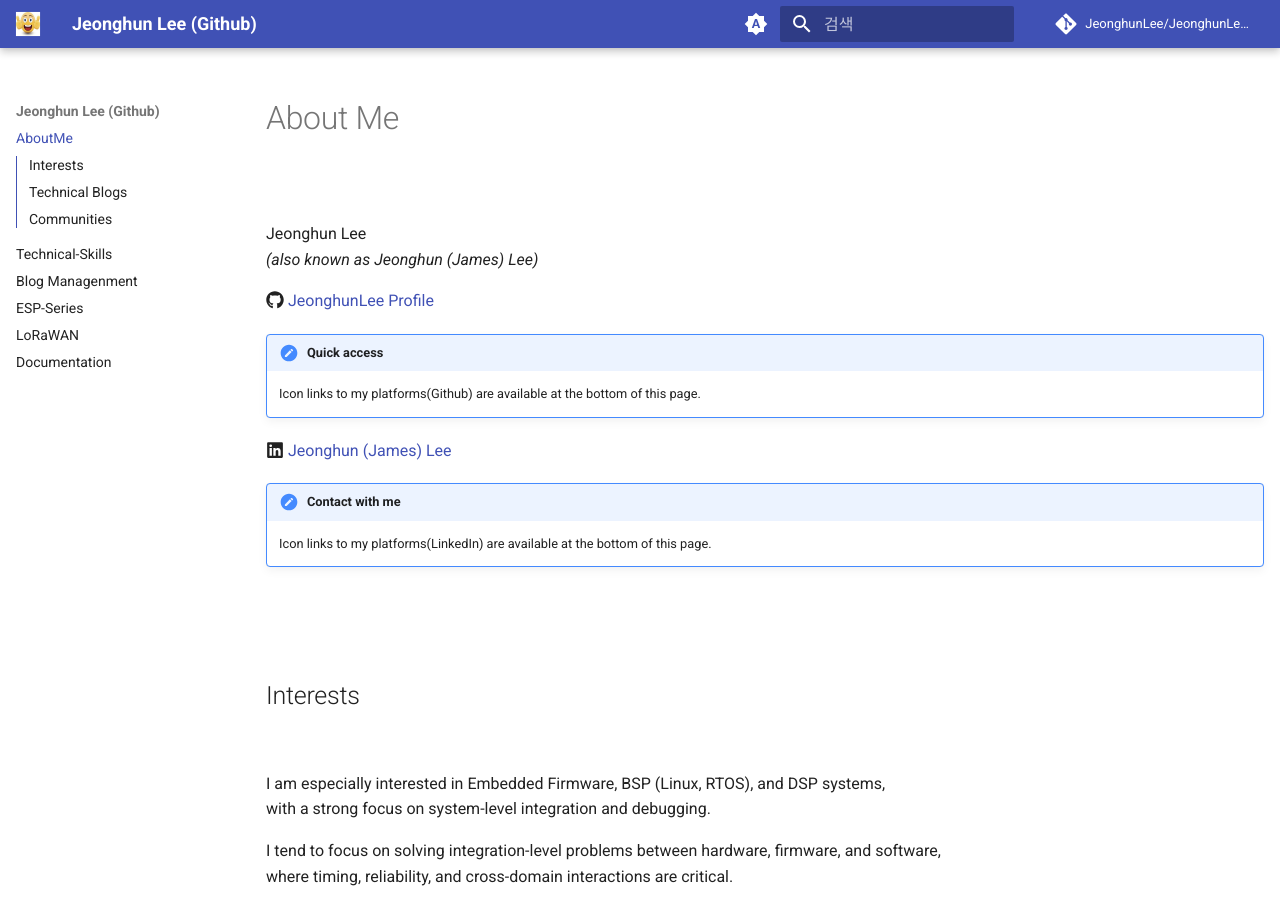
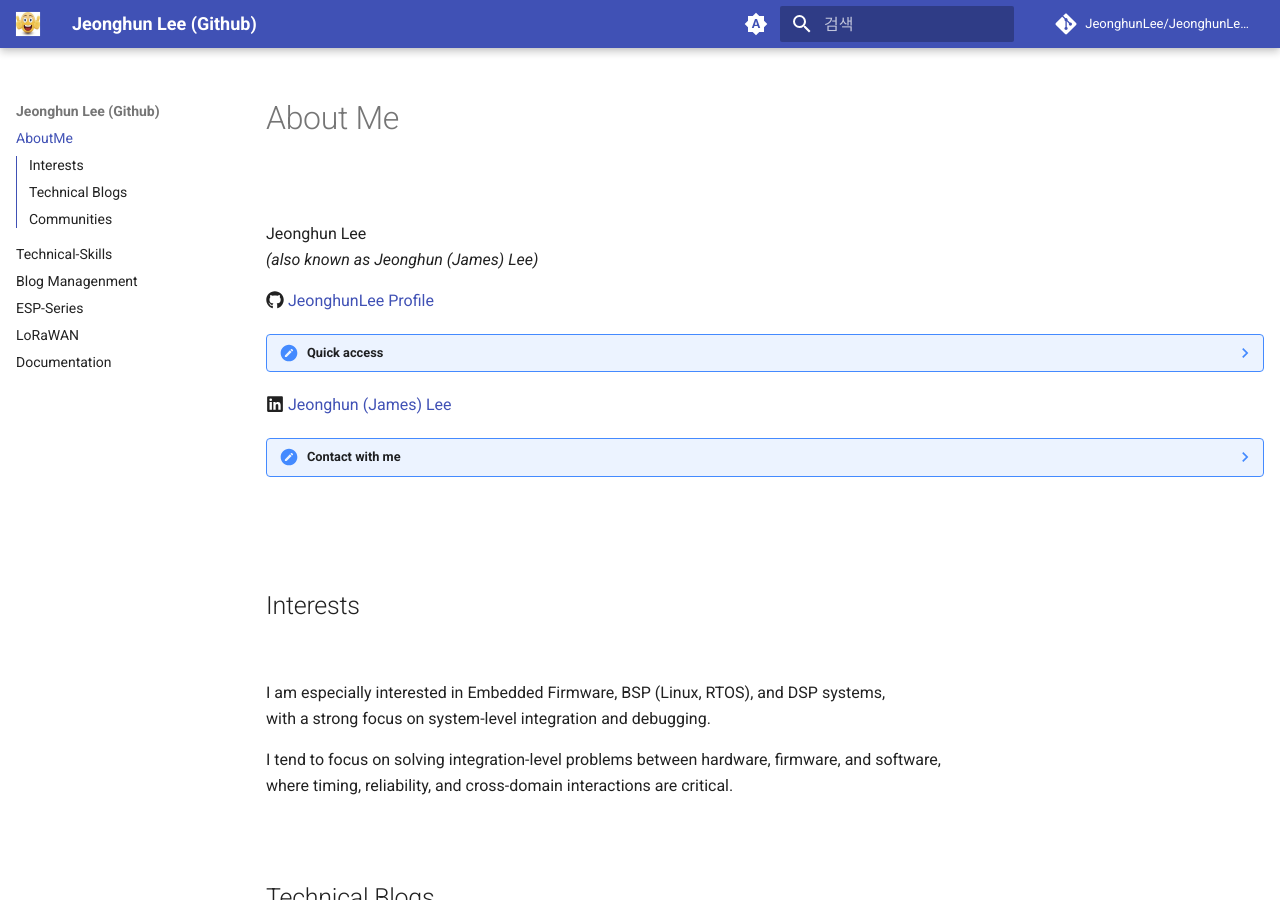
Before and after one commit to JeonghunLee/JeonghunLee.github.io, an MkDocs documentation site: the page built from docs/index.md, in a window 1280 px wide and 900 px high. Built offline with MkDocs 1.6.1 and Material for MkDocs 9.7.7, drawn with Linux system fonts in a browser that asks for light colours; comment, search, counter and statistics services are not loaded.

Commit message:
update it

```diff
--- a/docs/index.md
+++ b/docs/index.md
@@ -7,13 +7,13 @@ Jeonghun Lee
 
 :fontawesome-brands-github: [JeonghunLee Profile](https://github.com/JeonghunLee)
 
-!!! note "Quick access"
-    Icon links to my platforms(Github) are available at the bottom of this page.
+??? note "Quick access"
+    Icon links to my platforms**(Github)** are available at the bottom of this page.
 
 :fontawesome-brands-linkedin: [Jeonghun (James) Lee](https://www.linkedin.com/in/JeonghunLee-0911/)
 
-!!! note "Contact with me"
-    Icon links to my platforms(LinkedIn) are available at the bottom of this page.
+??? note "Contact with me"
+    Icon links to my platforms**(LinkedIn)** are available at the bottom of this page.
 
 <br/>
 <br/>
```
